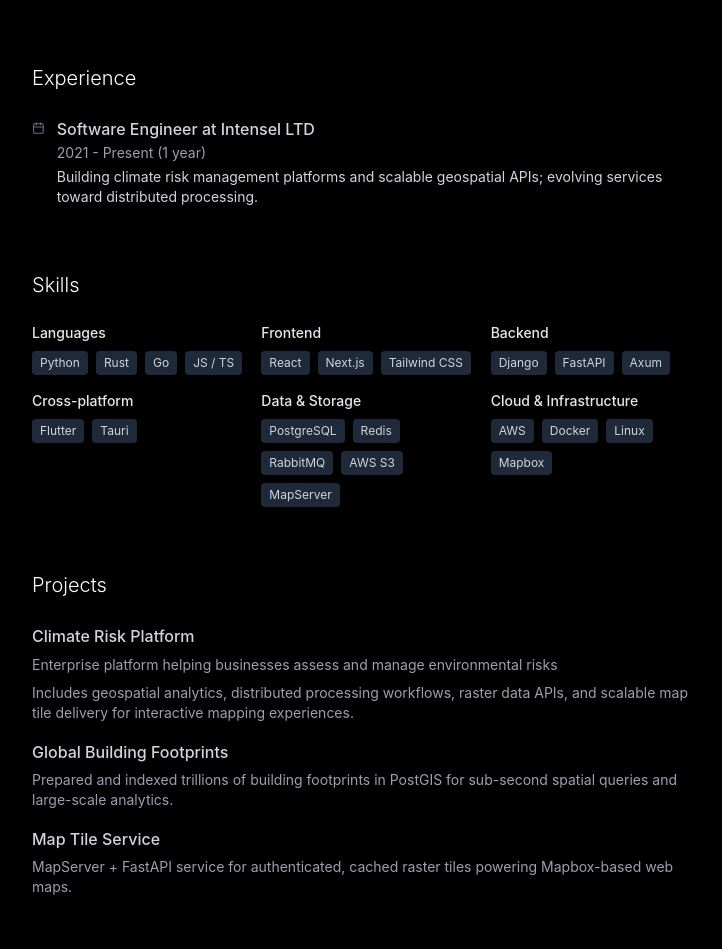
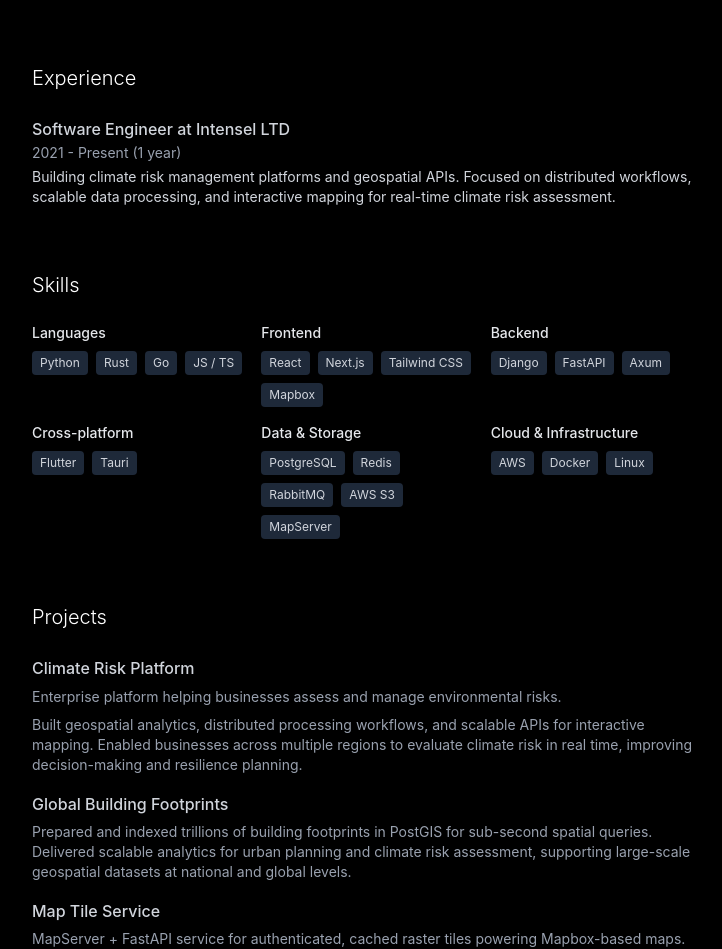
Before and after one commit to karan-jadhav/jadhav.dev, a Next.js app: page / in a window 1280 px wide. Shown: the part 745-1694 px from the top of the page, without its empty margins (272-994 px from the left). Built offline with nearby package versions, Linux system fonts and the light colour scheme.

Commit message:
refactor: streamline experience section and enhance project descriptions

```diff
--- a/src/app/page.tsx
+++ b/src/app/page.tsx
@@ -1,4 +1,4 @@
-import { ExternalLink, Mail, MapPin, Calendar } from "lucide-react";
+import { ExternalLink, Mail, MapPin } from "lucide-react";
 import YearsSince from "@/components/YearsSince";
 export const dynamic = "force-static";
 export default function Home() {
@@ -82,8 +82,8 @@
                   Focusing on distributed systems (DDIA)
                 </div>
                 <div className="text-sm text-gray-400">
-                  Consistency models, data partitioning, and scalable system
-                  design
+                  Exploring consistency models, data partitioning strategies,
+                  and scalable system design.
                 </div>
               </div>
             </div>
@@ -93,8 +93,6 @@
         <div className="space-y-6">
           <h2 className="text-xl font-light text-white">Experience</h2>
           <div className="space-y-4 text-gray-300">
-            <div className="flex items-start gap-3">
-              <Calendar className="w-4 h-4 mt-1 text-gray-500" />
             <div>
               <div className="font-medium">
                 Software Engineer at Intensel LTD
@@ -103,10 +101,9 @@
                 2021 - Present (<YearsSince startYear={2021} />)
               </div>
               <div className="text-sm mt-1">
-                  Building climate risk management platforms and scalable
-                  geospatial APIs; evolving services toward distributed
-                  processing.
-                </div>
+                Building climate risk management platforms and geospatial APIs.
+                Focused on distributed workflows, scalable data processing, and
+                interactive mapping for real-time climate risk assessment.
               </div>
             </div>
           </div>
@@ -144,6 +141,9 @@
                 </span>
                 <span className="px-2 py-1 text-xs bg-gray-800 text-gray-300 rounded">
                   Tailwind CSS
+                </span>
+                <span className="px-2 py-1 text-xs bg-gray-800 text-gray-300 rounded">
+                  Mapbox
                 </span>
               </div>
             </div>
@@ -210,9 +210,6 @@
                 <span className="px-2 py-1 text-xs bg-gray-800 text-gray-300 rounded">
                   Linux
                 </span>
-                <span className="px-2 py-1 text-xs bg-gray-800 text-gray-300 rounded">
-                  Mapbox
-                </span>
               </div>
             </div>
           </div>
@@ -225,12 +222,13 @@
               <div className="font-medium">Climate Risk Platform</div>
               <div className="text-sm text-gray-400 mt-1">
                 Enterprise platform helping businesses assess and manage
-                environmental risks
+                environmental risks.
                 <br />
                 <span className="block mt-2 text-gray-400">
-                  Includes geospatial analytics, distributed processing
-                  workflows, raster data APIs, and scalable map tile delivery
-                  for interactive mapping experiences.
+                  Built geospatial analytics, distributed processing workflows,
+                  and scalable APIs for interactive mapping. Enabled businesses
+                  across multiple regions to evaluate climate risk in real time,
+                  improving decision-making and resilience planning.
                 </span>
               </div>
             </div>
@@ -238,14 +236,18 @@
               <div className="font-medium">Global Building Footprints</div>
               <div className="text-sm text-gray-400 mt-1">
                 Prepared and indexed trillions of building footprints in PostGIS
-                for sub-second spatial queries and large-scale analytics.
+                for sub-second spatial queries. Delivered scalable analytics for
+                urban planning and climate risk assessment, supporting
+                large-scale geospatial datasets at national and global levels.
               </div>
             </div>
             <div>
               <div className="font-medium">Map Tile Service</div>
               <div className="text-sm text-gray-400 mt-1">
                 MapServer + FastAPI service for authenticated, cached raster
-                tiles powering Mapbox-based web maps.
+                tiles powering Mapbox-based maps. Optimized delivery for
+                interactive geospatial applications, ensuring fast rendering and
+                reliability for enterprise mapping clients.
               </div>
             </div>
           </div>
```
Lines whose indentation alone changed are shown as unchanged.
